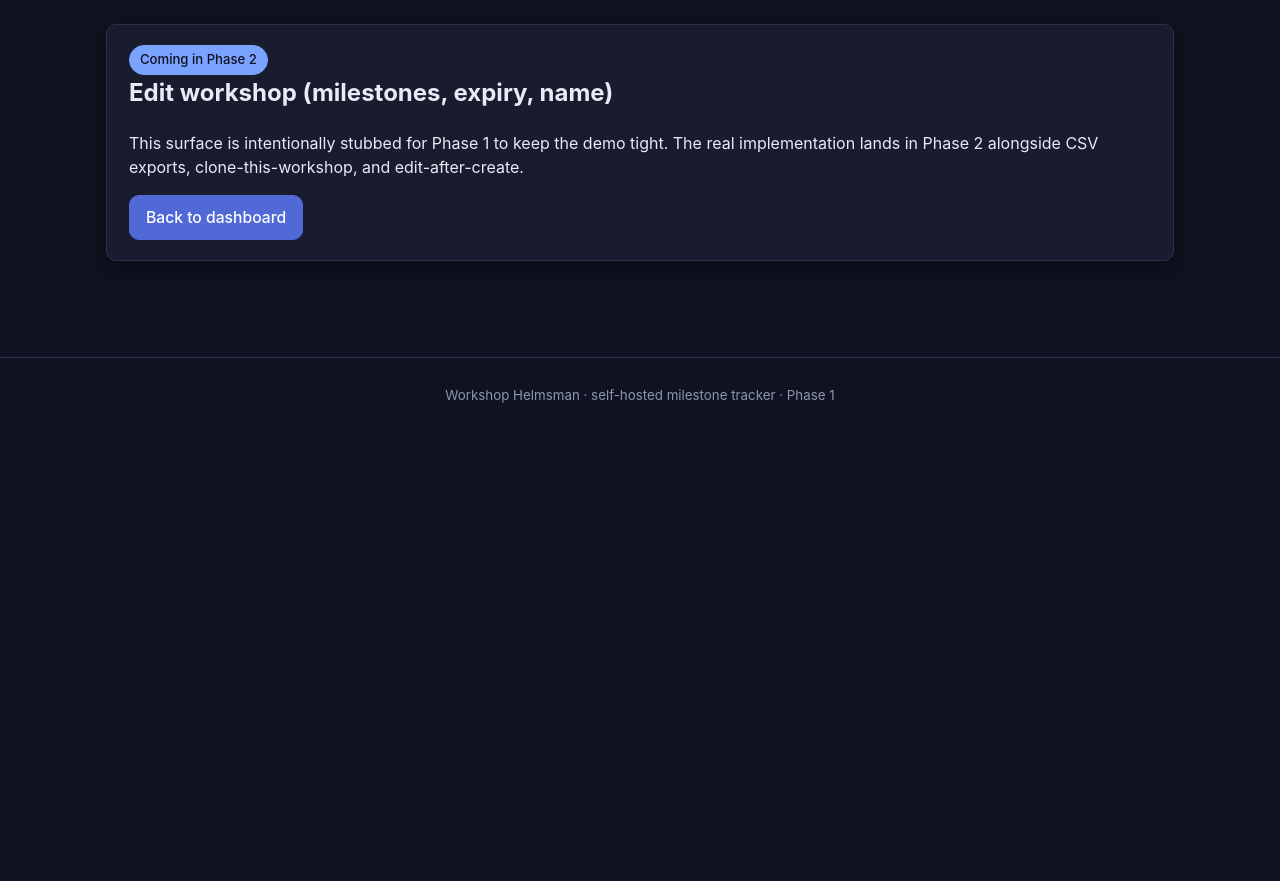
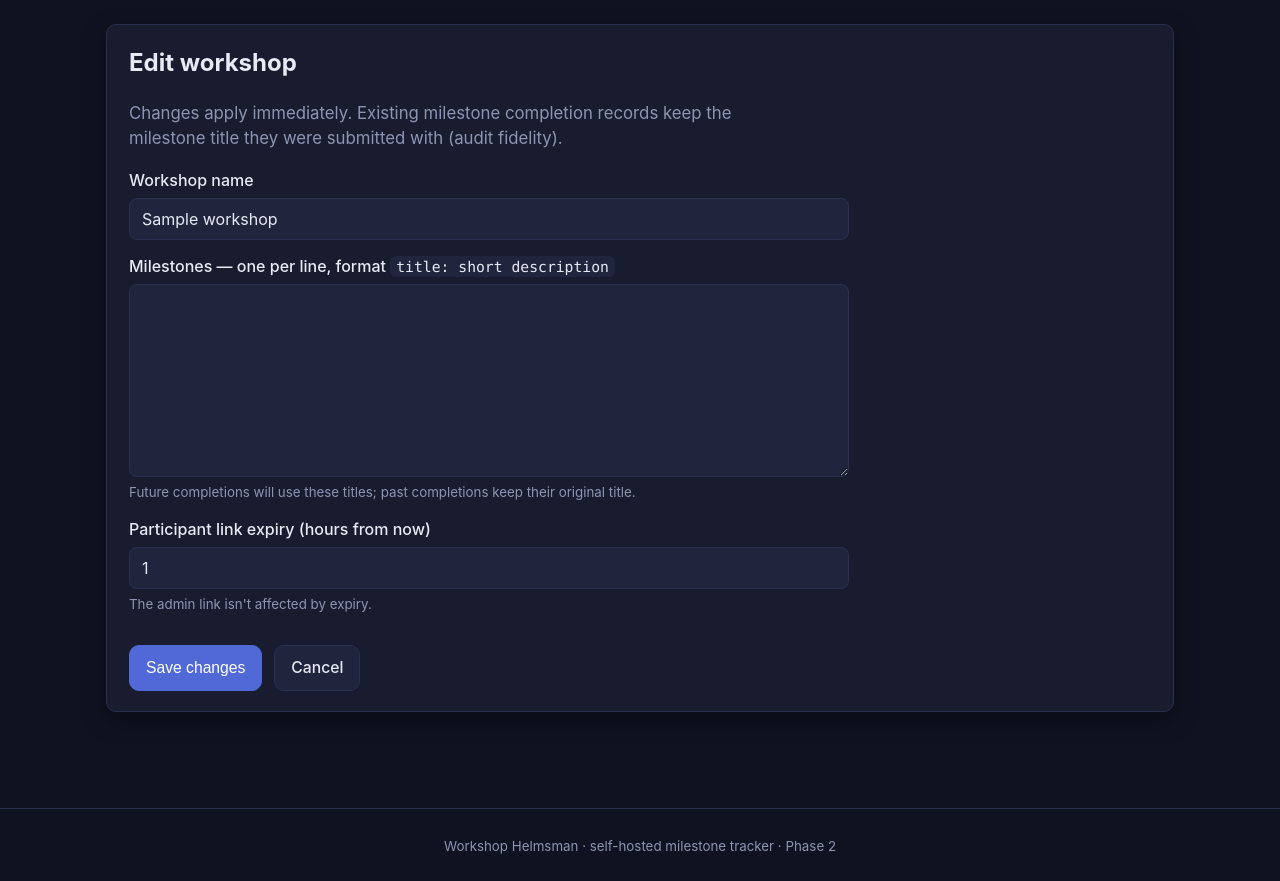
Before and after one commit to smallTechOrg/workshop-helmsman, a FastAPI app: a page that uses frontend/templates/base.html in a window 1280 px wide. Shown: the part 62-943 px from the top of the page. Before the commit the page ends 465 px from the top, so only its background shows below. Run offline with FastAPI, Linux system fonts and the light colour scheme; tables that the repository leaves empty hold one stand-in row (values such as "Sample post").

Commit message:
feat: phase 2 — edit milestones, real CSV export, clone, naive-UTC fix
- /admin/<token>/edit (GET+POST): pre-fill form, save milestones + expiry
- /admin/<token>/export.csv: real 6-column CSV with participant/completion/help rows
- POST /admin/<token>/clone: deep-copy workshop config to new session
- _utcnow() returns naive datetime to match SQLite storage; fixes is_expired() comparison

```diff
--- /dev/null
+++ b/frontend/templates/admin_edit.html
@@ -0,0 +1,34 @@
+{% extends "base.html" %}
+{% block title %}Edit: {{ workshop.name }}{% endblock %}
+{% block content %}
+<section class="card">
+  <h1>Edit workshop</h1>
+  <p class="lede">Changes apply immediately. Existing milestone completion records keep the milestone title they were submitted with (audit fidelity).</p>
+
+  <form method="post" class="stack">
+    <label>
+      <span>Workshop name</span>
+      <input type="text" name="name" required maxlength="200"
+             value="{{ workshop.name }}" />
+    </label>
+
+    <label>
+      <span>Milestones — one per line, format <code>title: short description</code></span>
+      <textarea name="milestones" rows="9" required>{{ milestones_text }}</textarea>
+      <small class="muted">Future completions will use these titles; past completions keep their original title.</small>
+    </label>
+
+    <label>
+      <span>Participant link expiry (hours from now)</span>
+      <input type="number" name="ttl_hours" min="1" max="168"
+             value="{{ ttl_hours }}" />
+      <small class="muted">The admin link isn't affected by expiry.</small>
+    </label>
+
+    <div class="cta-row">
+      <button class="btn btn-primary" type="submit">Save changes</button>
+      <a class="btn" href="/admin/{{ workshop.admin_token }}">Cancel</a>
+    </div>
+  </form>
+</section>
+{% endblock %}
--- a/frontend/templates/base.html
+++ b/frontend/templates/base.html
@@ -22,7 +22,7 @@
   </main>
 
   <footer class="footer">
-    <small>Workshop Helmsman · self-hosted milestone tracker · Phase 1</small>
+    <small>Workshop Helmsman · self-hosted milestone tracker · Phase 2</small>
   </footer>
 
   {% block scripts %}{% endblock %}
--- a/src/main.py
+++ b/src/main.py
@@ -46,7 +46,8 @@ def _on_startup() -> None:
 # --- Helpers ---
 
 def _utcnow() -> datetime:
-    return datetime.now(timezone.utc)
+    # SQLite stores naive datetimes; return naive UTC to match what comes back.
+    return datetime.now(timezone.utc).replace(tzinfo=None)
 
 
 def _parse_milestones(raw: str) -> list[dict]:
@@ -239,30 +240,164 @@ def admin_dashboard(
     )
 
 
-# --- Admin: explicit stubs ---
+# --- Admin: edit workshop ---
 
-def _stub_page(request: Request, label: str, admin_token: str) -> HTMLResponse:
+@app.get("/admin/{admin_token}/edit", response_class=HTMLResponse)
+def admin_edit_form(
+    request: Request, admin_token: str, db: Session = Depends(get_db)
+) -> HTMLResponse:
+    workshop = require_workshop_by_admin_token(db, admin_token)
+    milestones = workshop.milestones()
+    # Build textarea text: "title: description" per line
+    milestones_text = "\n".join(
+        f"{m['title']}: {m['description']}" if m.get("description") else m["title"]
+        for m in milestones
+    )
+    # TTL as hours from now (at least 1) — normalize to naive for subtraction
+    now = _utcnow()
+    if now.tzinfo is not None:
+        now = now.replace(tzinfo=None)
+    exp = workshop.expires_at
+    if exp.tzinfo is not None:
+        exp = exp.replace(tzinfo=None)
+    ttl_hours = max(1, round((exp - now).total_seconds() / 3600))
     return _render(
         request,
-        "_stubs.html",
-        label=label,
-        admin_token=admin_token,
+        "admin_edit.html",
+        workshop=workshop,
+        milestones_text=milestones_text,
+        ttl_hours=ttl_hours,
     )
 
 
-@app.get("/admin/{admin_token}/edit", response_class=HTMLResponse)
-def admin_edit_stub(request: Request, admin_token: str) -> HTMLResponse:
-    return _stub_page(request, "Edit workshop (milestones, expiry, name)", admin_token)
+@app.post("/admin/{admin_token}/edit")
+def admin_edit_save(
+    request: Request,
+    admin_token: str,
+    name: str = Form(...),
+    milestones: str = Form(""),
+    ttl_hours: int = Form(8),
+    db: Session = Depends(get_db),
+) -> RedirectResponse:
+    workshop = require_workshop_by_admin_token(db, admin_token)
+    workshop.name = (name or "").strip() or workshop.name
+    parsed = _parse_milestones(milestones)
+    workshop.milestone_config = json.dumps(parsed)
+    workshop.expires_at = _utcnow() + timedelta(hours=max(1, min(ttl_hours, 168)))
+    db.commit()
+    return RedirectResponse(url=f"/admin/{admin_token}", status_code=303)
 
 
-@app.get("/admin/{admin_token}/export.csv", response_class=HTMLResponse)
-def admin_export_stub(request: Request, admin_token: str) -> HTMLResponse:
-    return _stub_page(request, "Export CSV (full audit)", admin_token)
+# --- Admin: export CSV ---
+
+@app.get("/admin/{admin_token}/export.csv")
+def admin_export_csv(
+    admin_token: str,
+    db: Session = Depends(get_db),
+):
+    """Stream a CSV of all participants, completions, and help requests."""
+    import csv
+    import io
+
+    workshop = require_workshop_by_admin_token(db, admin_token)
+
+    buffer = io.StringIO()
+    writer = csv.writer(buffer)
+    writer.writerow(
+        [
+            "participant_name",
+            "joined_at",
+            "milestone_title",
+            "completed_at",
+            "help_message",
+            "help_created_at",
+        ]
+    )
+
+    # Left-join participants → completions → help_requests
+    participants = (
+        db.query(Participant)
+        .filter(Participant.workshop_id == workshop.id)
+        .order_by(Participant.joined_at.asc())
+        .all()
+    )
+    for p in participants:
+        # Each participant may have 0..N completions and 0..M help requests.
+        # Emit one row per completion (N rows) or, if none, one row with only
+        # participant data; then one row per help_request (M rows).
+        help_reqs = sorted(p.help_requests, key=lambda h: h.created_at)
+        if not p.completions and not help_reqs:
+            writer.writerow([p.name, p.joined_at.isoformat(), "", "", "", ""])
+            continue
+        comp_by_mid = {c.milestone_id: c for c in p.completions}
+        all_mids = sorted(comp_by_mid.keys())
+        all_help_idx = 0
+        # Emit one row per milestone (use first help_request for that milestone slot)
+        for mid in all_mids:
+            c = comp_by_mid[mid]
+            help_msg = ""
+            help_ts = ""
+            # Pair help requests round-robin to milestones
+            if all_help_idx < len(help_reqs):
+                h = help_reqs[all_help_idx]
+                help_msg = h.message
+                help_ts = h.created_at.isoformat()
+                all_help_idx += 1
+            writer.writerow(
+                [
+                    p.name,
+                    p.joined_at.isoformat(),
+                    c.milestone_title,
+                    c.completed_at.isoformat(),
+                    help_msg,
+                    help_ts,
+                ]
+            )
+        # Remaining help requests (beyond milestone count) with blank completion cols
+        while all_help_idx < len(help_reqs):
+            h = help_reqs[all_help_idx]
+            writer.writerow([p.name, p.joined_at.isoformat(), "", "", h.message, h.created_at.isoformat()])
+            all_help_idx += 1
+
+    buffer.seek(0)
+    from starlette.responses import StreamingResponse
+    ts = _utcnow().strftime("%Y%m%d-%H%M%S")
+    filename = f"workshop-{workshop.name}-{ts}.csv"
+    return StreamingResponse(
+        iter([buffer.getvalue()]),
+        media_type="text/csv",
+        headers={"Content-Disposition": f'attachment; filename="{filename}"'},
+    )
 
 
+# --- Admin: clone workshop ---
+
 @app.post("/admin/{admin_token}/clone")
-def admin_clone_stub(request: Request, admin_token: str) -> HTMLResponse:
-    return _stub_page(request, "Clone workshop into a new session", admin_token)
+def admin_clone(
+    request: Request,
+    admin_token: str,
+    db: Session = Depends(get_db),
+) -> RedirectResponse:
+    """Create a new workshop with the same milestone config but fresh tokens."""
+    src = require_workshop_by_admin_token(db, admin_token)
+    src_milestones = src.milestones()
+
+    # Compute TTL: use the same default (8h) rather than copying the absolute
+    # expiry timestamp, so a 10-minute-old workshop still gives full 8h.
+    DEFAULT_TTL_HOURS = 8
+    now = _utcnow()
+    clone = Workshop(
+        name=src.name,
+        created_at=now,
+        expires_at=now + timedelta(hours=DEFAULT_TTL_HOURS),
+        admin_token=generate_admin_token(),
+        participant_slug=generate_participant_slug(),
+        milestone_config=json.dumps(src_milestones),
+        archived=False,
+    )
+    db.add(clone)
+    db.commit()
+    return RedirectResponse(url=f"/admin/{clone.admin_token}", status_code=303)
 
 
 # --- Local workshops index (Phase 3 stub) ---
```
Also changed, not shown: frontend/templates/admin_dashboard.html (+25 -1 lines), spec/capabilities.md (+17 -8 lines), spec/roadmap.md (+20 -12 lines).
